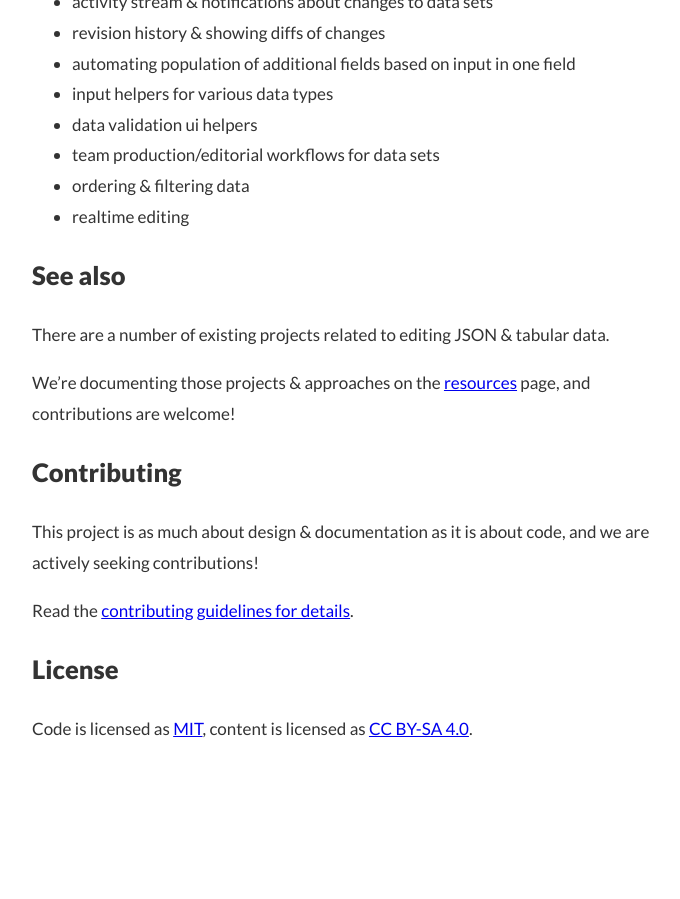
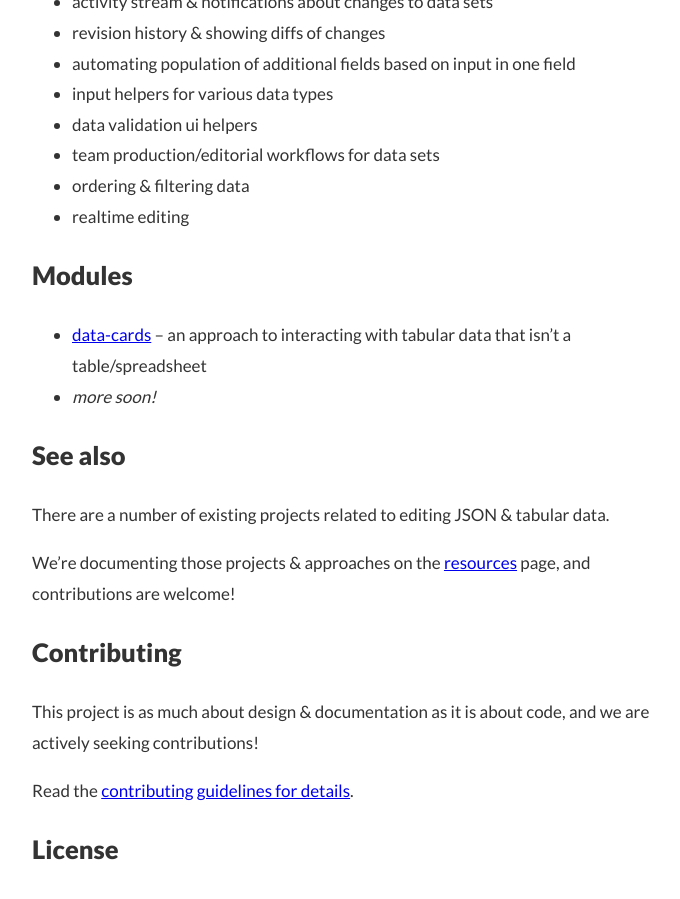
Before and after one commit to editdata/awesome-data-ui, a Jekyll site: the page built from index.md, in a window 1280 px wide and 900 px high, scrolled down 1076 px. Shown: the whole window, without its empty margins (278-958 px from the left). Built offline with Jekyll 4.4.1, drawn with Linux system fonts in a browser that asks for light colours; nearby versions of some CDN libraries; Markdown is read by kramdown in place of the engine named in the settings; before the commit the page ends 1838 px from its top, so only the background shows below that.

Commit message:
start modules section

```diff
--- a/index.md
+++ b/index.md
@@ -37,6 +37,11 @@ Create a set of open source js, css, & html packages that provide accessible, ea
 - ordering & filtering data
 - realtime editing
 
+## Modules
+
+- [data-cards](http://github.com/sethvincent/data-cards) – an approach to interacting with tabular data that isn't a table/spreadsheet
+- _more soon!_
+
 ## See also
 
 There are a number of existing projects related to editing JSON & tabular data.
```
